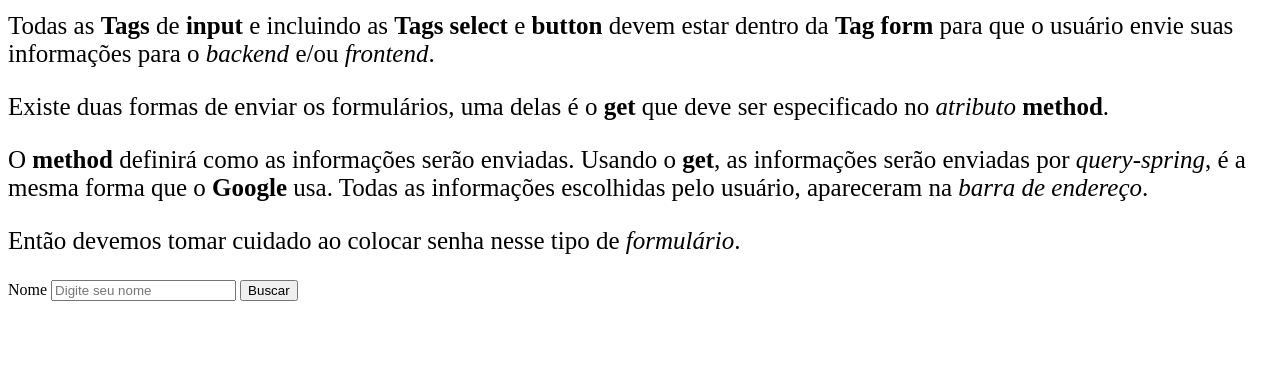
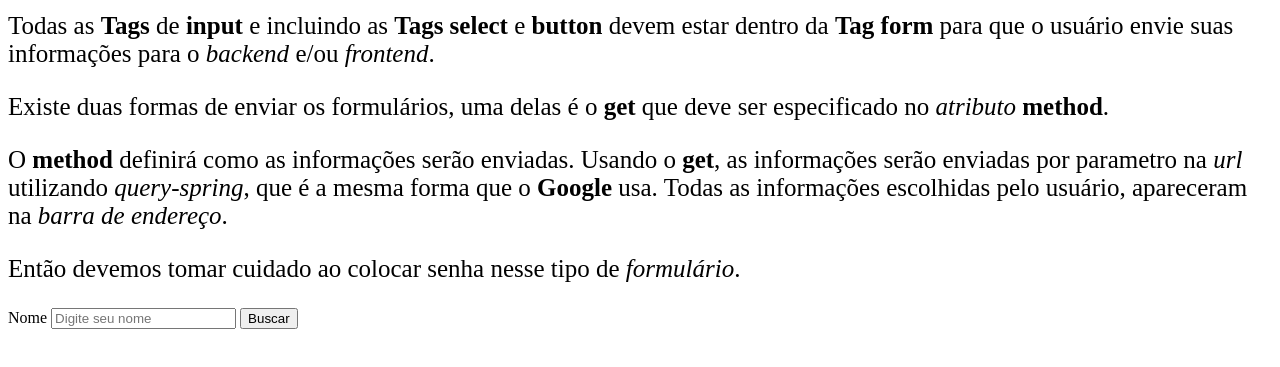
Before and after one commit to RogerioCosta88/dev-quest-html-intermediario-formulario-get, a plain HTML site: page index.html in a window 1280 px wide. Shown: the part 113-480 px from the top of the page. Drawn offline with Linux system fonts and the light colour scheme.

Commit message:
modifico o arquivo index.html

```diff
--- a/index.html
+++ b/index.html
@@ -14,7 +14,7 @@
 
     <p>Existe duas formas de enviar os formulários, uma delas é o <strong>get</strong> que deve ser especificado no <i>atributo</i> <strong>method</strong>.</p>
 
-    <p>O <strong>method</strong> definirá como as informações serão enviadas. Usando o <strong>get</strong>, as informações serão enviadas por <i>query-spring</i>, é a mesma forma que o <strong>Google</strong> usa. Todas as informações escolhidas pelo usuário, apareceram na <i>barra de endereço</i>.</p>
+    <p>O <strong>method</strong> definirá como as informações serão enviadas. Usando o <strong>get</strong>, as informações serão enviadas por parametro na <i>url</i> utilizando <i>query-spring</i>, que é a mesma forma que o <strong>Google</strong> usa. Todas as informações escolhidas pelo usuário, apareceram na <i>barra de endereço</i>.</p>
 
     <p>Então devemos tomar cuidado ao colocar senha nesse tipo de <i>formulário</i>.</p>
 
```
